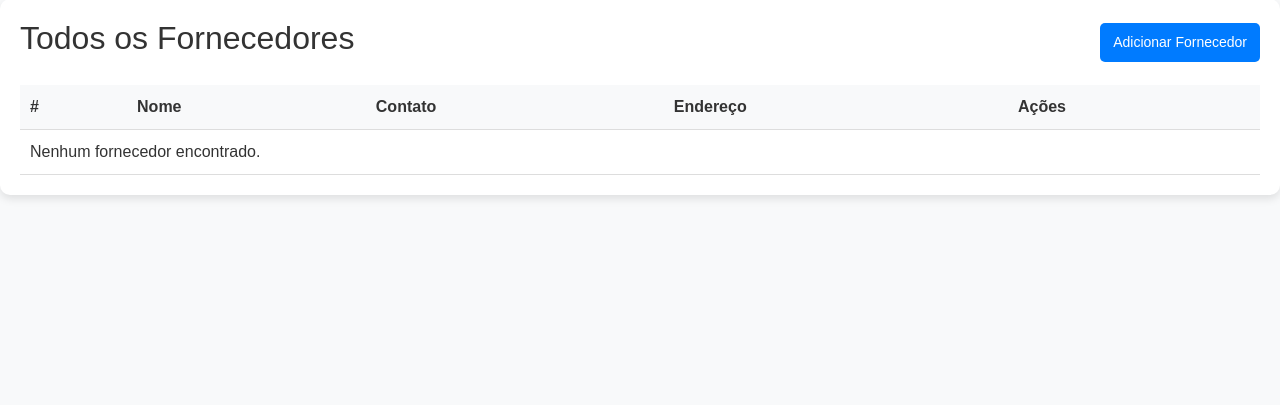
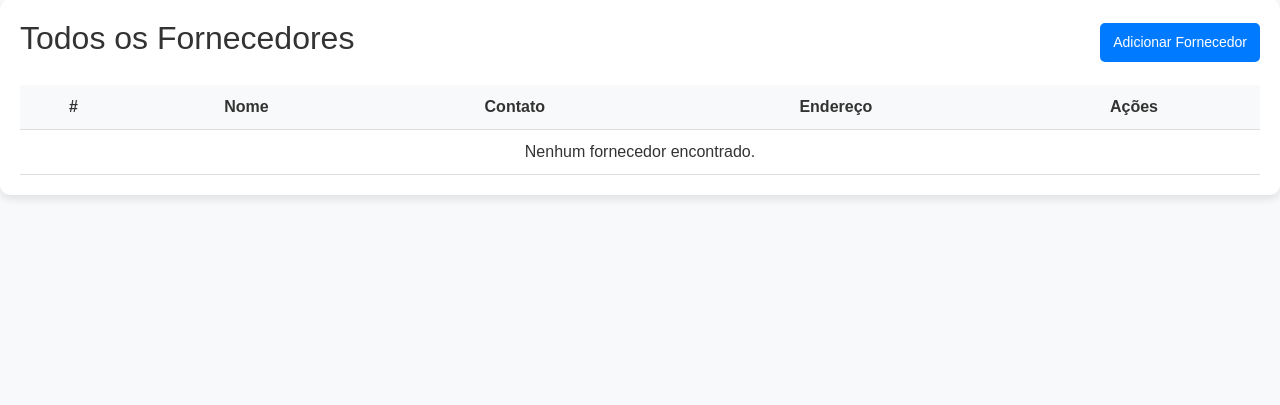
Before and after one commit to GoncaloAlvesGG/BD2-eCommerce, a Django app: page /dashboard/fornecedores/ in a window 1280 px wide. Shown: the part 101-506 px from the top of the page. Run offline with Django 4.2, Linux system fonts and the light colour scheme; data that the repository does not hold is empty; some libraries are stand-ins or nearby versions.

Commit message:
small fix css

```diff
--- a/Projeto/Loja_Vendas/loja/templates/dashboard_fornecedores.html
+++ b/Projeto/Loja_Vendas/loja/templates/dashboard_fornecedores.html
@@ -29,7 +29,7 @@
 
     .products-table th,
     .products-table td {
-        text-align: left;
+        text-align: center;
         padding: 10px;
         border-bottom: 1px solid #ddd;
     }
@@ -271,7 +271,7 @@
 
                 // Criar uma tabela para os produtos
                 let produtoTable = `
-                <table class="products-table" style="width: 100%; text-align: left; border-collapse: collapse;">
+                <table class="products-table" style="width: 100%; border-collapse: collapse;">
                     <thead>
                         <tr>
                             <th>Produto</th>
```
